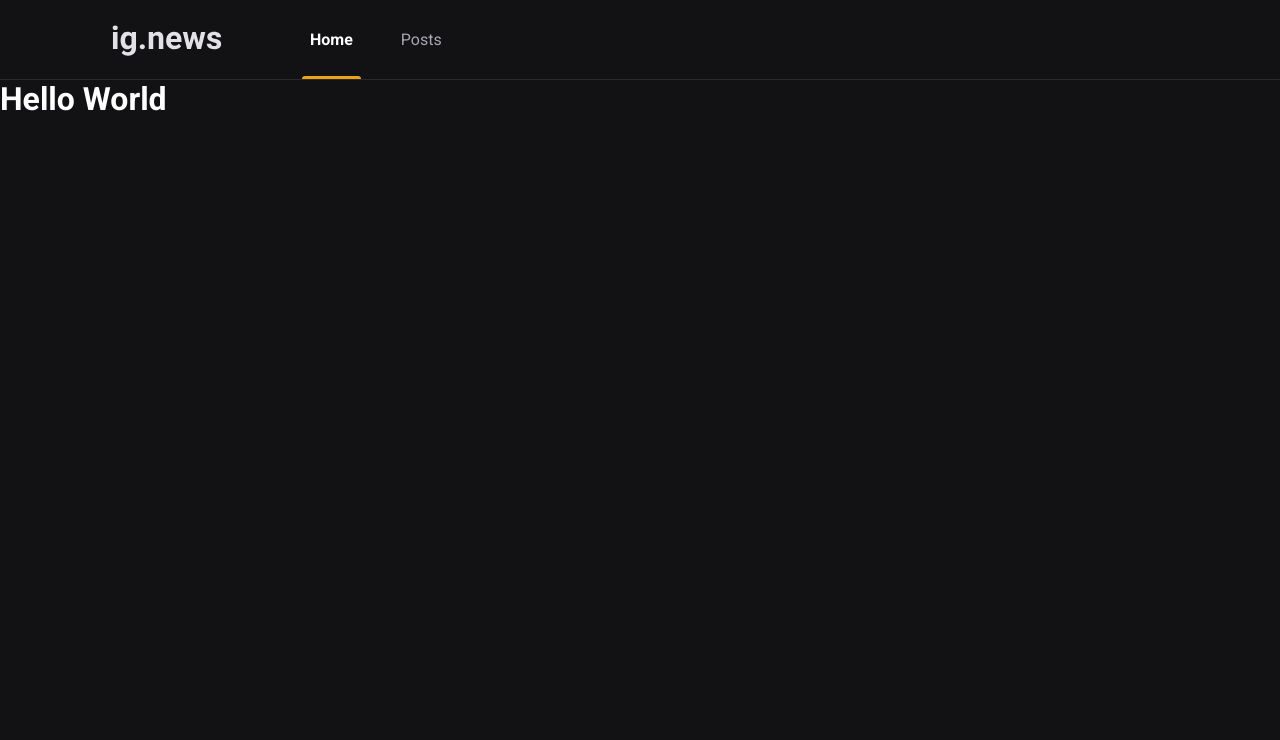
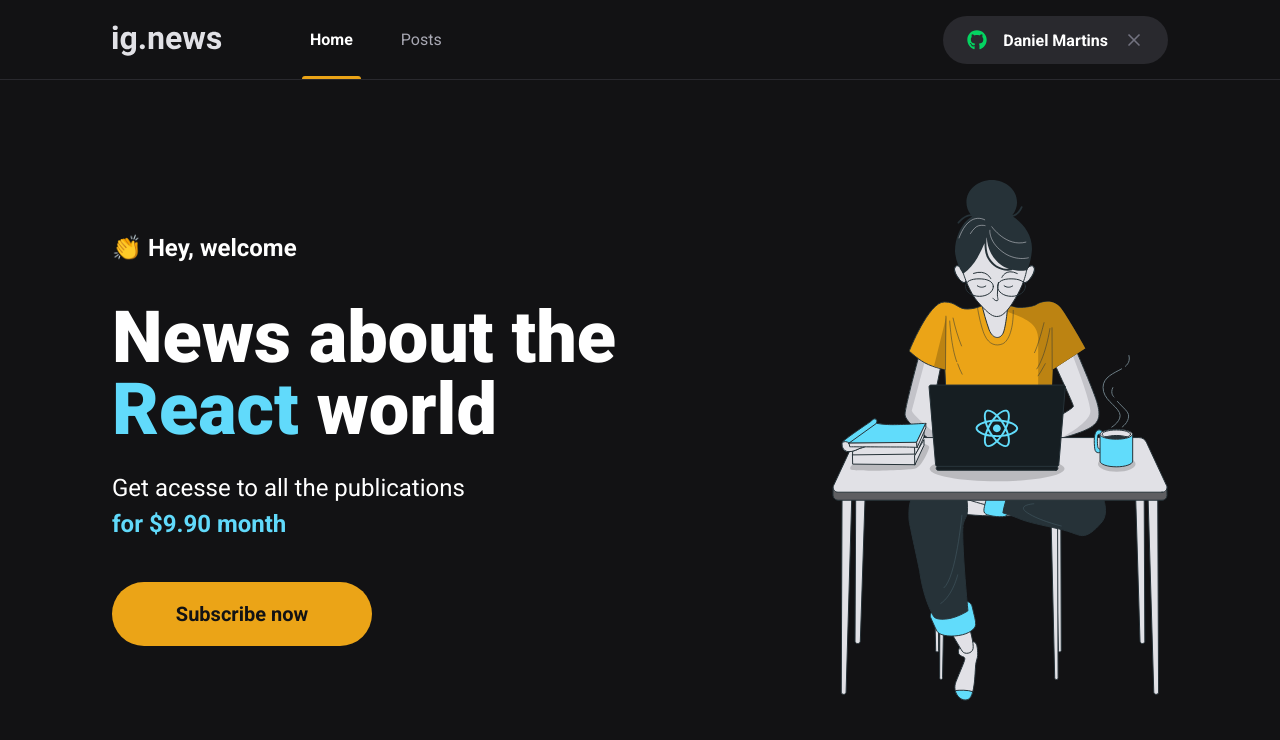
Before and after one commit to danielrmartins/ignite-ignews, a Next.js app: page / in a window 1280 px wide. Shown: the top 740 px of the page. Built offline with nearby package versions, Linux system fonts and the light colour scheme.

Commit message:
componentes e páginas

```diff
--- a/package.json
+++ b/package.json
@@ -11,6 +11,7 @@
     "next": "10.1.2",
     "react": "17.0.2",
     "react-dom": "17.0.2",
+    "react-icons": "^4.2.0",
     "sass": "^1.32.8"
   },
   "devDependencies": {
--- a/src/components/Header/index.tsx
+++ b/src/components/Header/index.tsx
@@ -1,4 +1,5 @@
-import styles  from './styles.module.scss'
+import { SignInButton } from '../SignInButton';
+import styles from './styles.module.scss'
 
 export function Header() {
   return (
@@ -9,6 +10,8 @@ export function Header() {
           <a className={styles.active}>Home</a>
           <a>Posts</a>
         </nav>
+
+        <SignInButton />
       </div>
     </header>
   )
--- a/src/components/Header/styles.module.scss
+++ b/src/components/Header/styles.module.scss
@@ -52,4 +52,8 @@
       }
     }
   }
+
+  button {
+    margin-left: auto;
+  }
 }
--- /dev/null
+++ b/src/components/SignInButton/index.tsx
@@ -0,0 +1,19 @@
+import { FaGithub } from "react-icons/fa";
+import { FiX } from 'react-icons/fi';
+
+import styles from "./styles.module.scss";
+
+export function SignInButton() {
+  const isUserLoggedIn = true;
+
+  return isUserLoggedIn ? (
+    <button type="button" className={styles.SignInButton}>
+      <FaGithub color="#04d361" /> Daniel Martins
+      <FiX color="#737380" className={styles.closeIcon}/>
+    </button>
+  ) : (
+    <button type="button" className={styles.SignInButton}>
+    <FaGithub color="#eba417" /> Sign in with GitHub
+  </button>
+  );
+}
--- /dev/null
+++ b/src/components/SignInButton/styles.module.scss
@@ -0,0 +1,33 @@
+.SignInButton {
+  height: 3rem;
+  border-radius: 3rem;
+  background: var(--gray-800);
+  border: 0;
+  padding: 0 1.5rem;
+
+  display: flex;
+  align-items: center;
+  justify-content: center;
+
+  color: var(--white);
+  font-weight: bold;
+
+  svg {
+    width: 20px;
+    height: 20px;
+  }
+
+  svg:first-child {
+    margin-right: 1rem;
+  }
+
+  svg.closeIcon {
+    margin-left: 1rem;
+  }
+
+  transition: 0.2s;
+
+  &:hover {
+    filter:brightness(0.8);
+  }
+}
--- /dev/null
+++ b/src/pages/SubscribeButton/index.tsx
@@ -0,0 +1,9 @@
+import styles from './styles.module.scss';
+
+export function SubscribeButton() {
+  return (
+    <button type="button" className={styles.subscribeButton}>
+      Subscribe now
+    </button>
+  )
+}
--- /dev/null
+++ b/src/pages/SubscribeButton/styles.module.scss
@@ -0,0 +1,21 @@
+.subscribeButton {
+  width: 260px;
+  height: 4rem;
+  border: 0;
+  border-radius: 2rem;
+  background: var(--yellow-500);
+  color: var(--gray-900);
+  font-size: 1.25rem;
+  font-weight: bold;
+
+  display: flex;
+  align-items: center;
+  justify-content: center;
+
+  transition: filter 0.2s;
+
+  &:hover {
+    filter: brightness(0.8);
+  }
+
+}
--- /dev/null
+++ b/src/pages/home.module.scss
@@ -0,0 +1,46 @@
+.contentContainer {
+  max-width: 1120px;
+  margin: 0 auto;
+  padding: 0 2rem;
+  height: calc(100vh - 5rem);
+
+  display: flex;
+  align-items: center;
+  justify-content: space-between;
+}
+
+.hero {
+  max-width: 600px;
+
+  > span {
+    font-size: 1.5rem;
+    font-weight: bold;
+  }
+
+  h1 {
+    font-size: 4.5rem;
+    line-height: 4.5rem;
+    font-weight: 900;
+    margin-top: 2.5rem;
+
+    span {
+      color: var(--cyan-500);
+    }
+  }
+
+  p {
+    font-size: 1.5rem;
+    line-height: 2.25rem;
+    margin-top: 1.5rem;
+
+    span {
+      color: var(--cyan-500);
+      font-weight: bold;
+    }
+  }
+
+  button {
+    margin-top: 2.5rem;
+  }
+
+}
--- a/src/pages/index.tsx
+++ b/src/pages/index.tsx
@@ -1,13 +1,30 @@
 import Head from "next/head";
+
+import { SubscribeButton } from "./SubscribeButton";
+
+import styles from './home.module.scss'
+
 
 export default function Home() {
   return (
     <>
       <Head>
-        <title>Início | ig.news</title>
+        <title>Home | ig.news</title>
       </Head>
 
-      <h1 >Hello World</h1>
+      <main className={styles.contentContainer}>
+        <section className={styles.hero}>
+          <span>👏 Hey, welcome</span>
+          <h1>News about the <span>React</span> world</h1>
+          <p>
+            Get acesse to all the publications <br />
+            <span>for $9.90 month</span>
+          </p>
+          <SubscribeButton />
+        </section>
+
+        <img src="/images/avatar.svg" alt="Girl coding"/>
+      </main>
     </>
   );
 }
```
Also changed, not shown: 1 other file (tests, documents, lock files or other folders).
